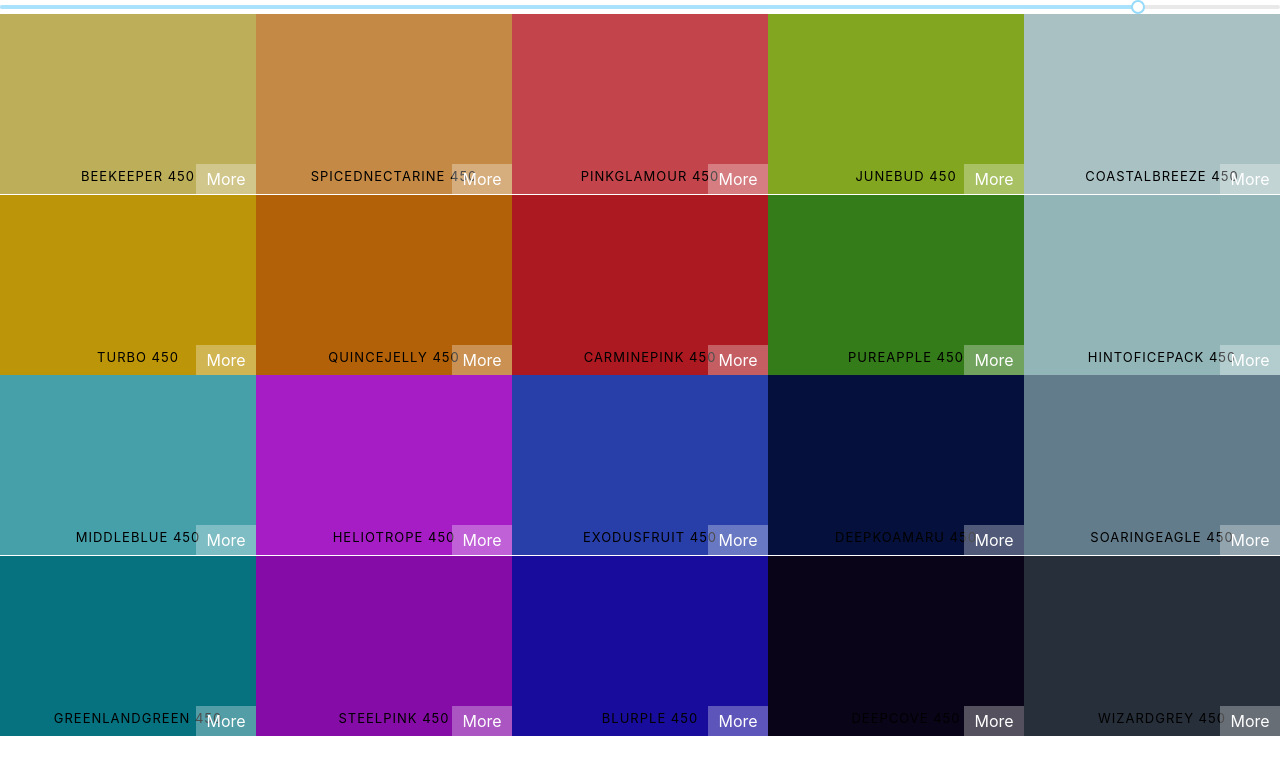
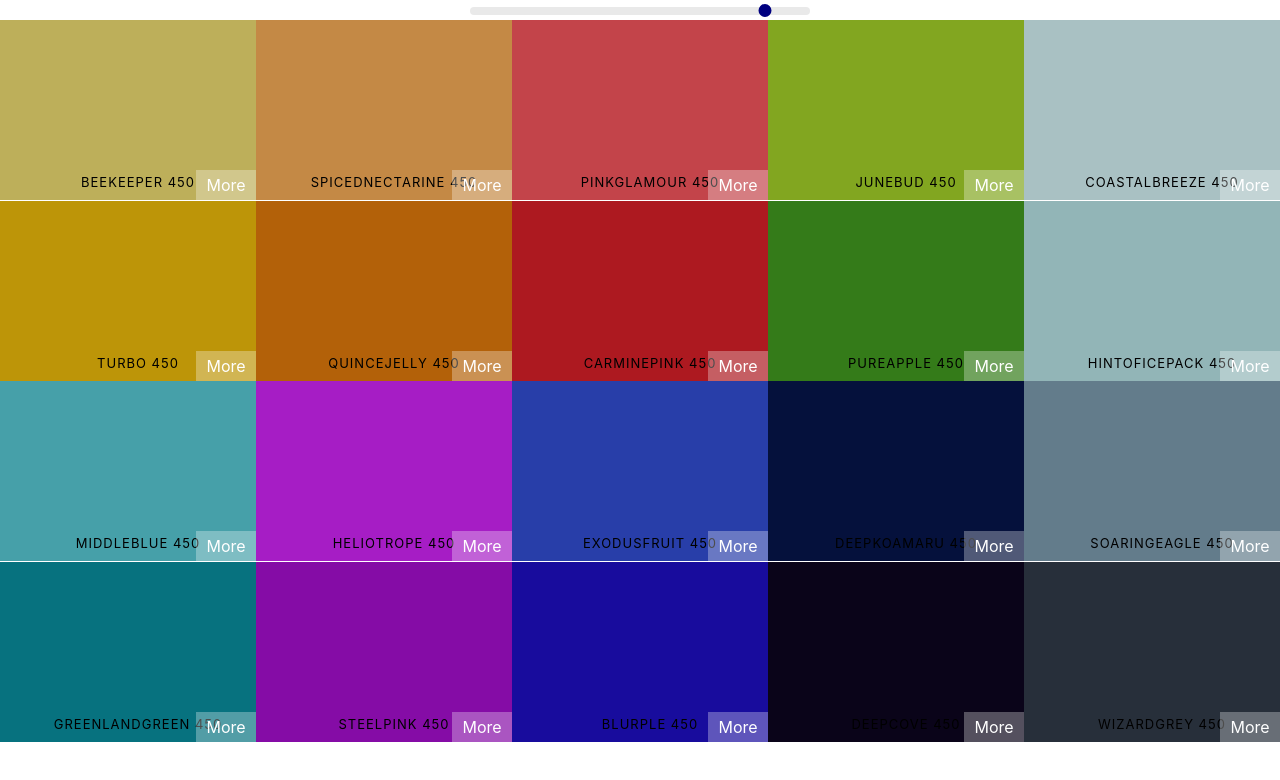
Before and after one commit to AlexOneUp/react-color-palette, a React (Create React App) app: page / in a window 1280 px wide. Shown: the top 780 px of the page. Built offline with nearby package versions, Linux system fonts and the light colour scheme.

Commit message:
Added Styling on Slider

```diff
--- a/src/components/Palette.css
+++ b/src/components/Palette.css
@@ -6,3 +6,34 @@
 .Palette-colors {
     height: 90%;
 }
+
+.slider {
+    width: 340px;
+    margin: 0 10px;
+    display: inline-block;
+}
+
+/* Tinkering with the rc slider css */
+.rc-slider-track {
+    background-color: transparent;
+
+}
+
+.rc-slider-rail {
+    height: 8px;
+
+}
+.rc-slider-handle,
+.rc-slider-handle:active,
+.rc-slider-handle:focus,
+
+.rc-slider-handle:hover {
+    background-color: navy;
+    outline: none;
+    border: 2px solid navy;
+    box-shadow: none;
+    width: 13px;
+    height: 13px;
+    margin-left: -7px;
+    margin-top: -3px;
+}
--- a/src/components/Palette.js
+++ b/src/components/Palette.js
@@ -1,8 +1,8 @@
 import React, { Component } from 'react';
 import ColorBox from './ColorBox';
-import './Palette.css';
 import Slider from 'rc-slider';
 import 'rc-slider/assets/index.css';
+import './Palette.css';
 
 
 class Palette extends Component {
@@ -27,12 +27,14 @@
 
         return (
             <div className="Palette">
+                <div className='slider'>
                     <Slider
                         defaultValue={level}
                         min={50}
                         max={500}
                         step={50}
                         onAfterChange={this.changeLevel} />
+                </div>
 
                 {/* Navbar here */}
                 <div className="Palette-colors">
```
Lines whose indentation alone changed are shown as unchanged.
